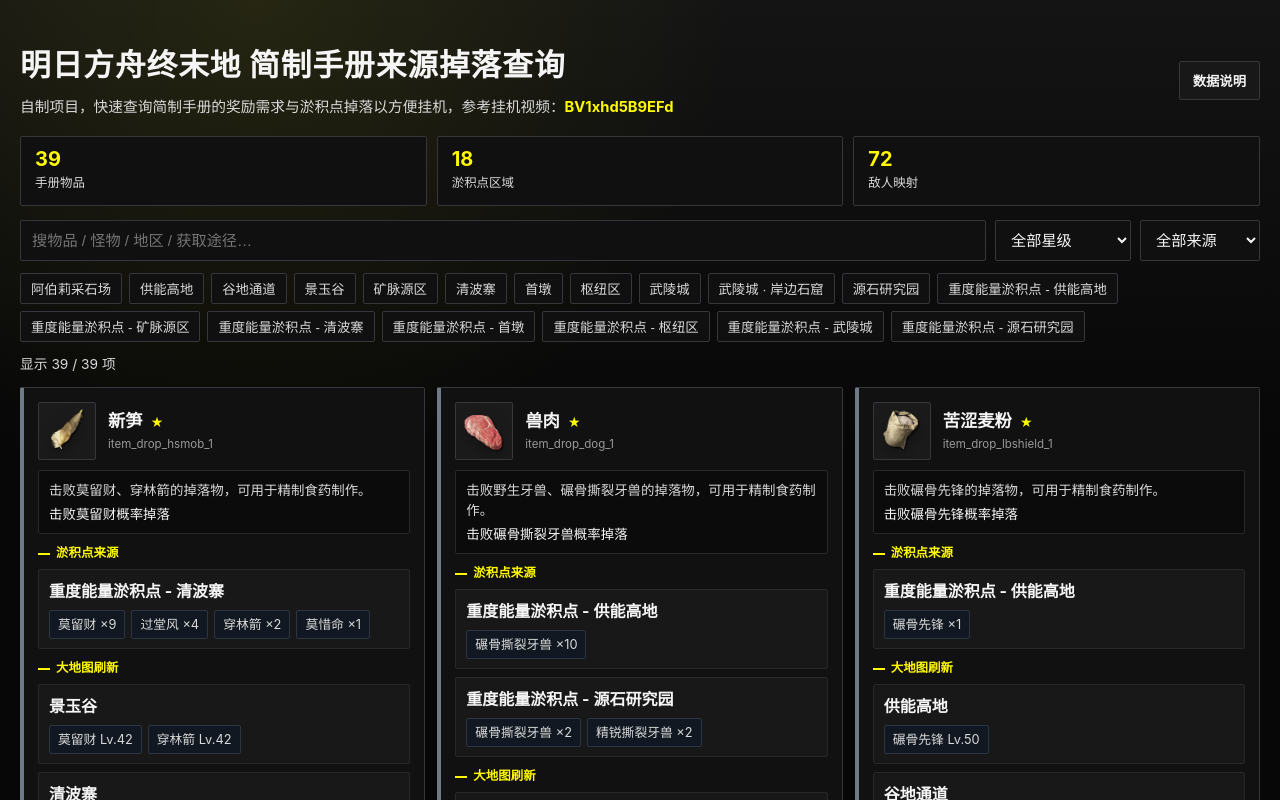
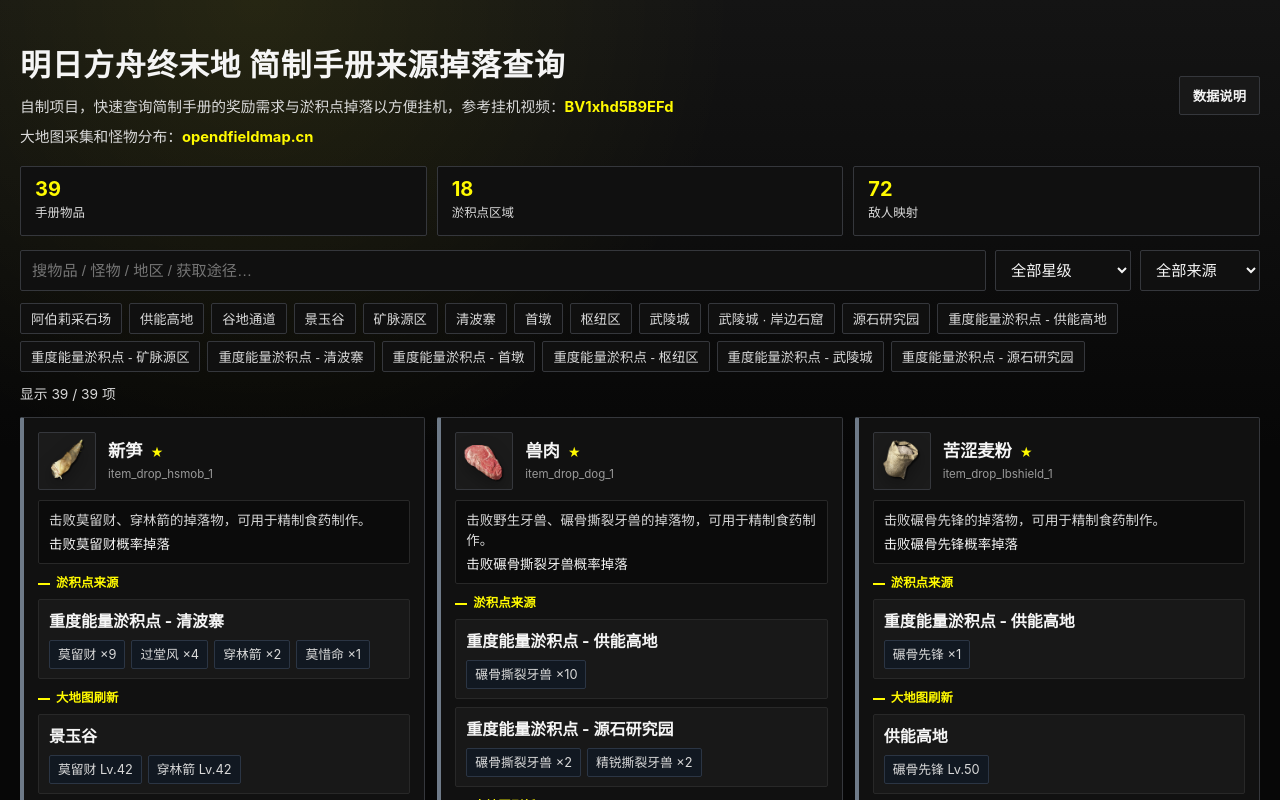
Before and after one commit to SodaXu/endfield-crafting-manual-checklist, a React (Vite) app: page / in a window 1280 px wide. Shown: the top 800 px of the page. Built offline with nearby package versions, Linux system fonts and the light colour scheme.

Commit message:
Add open map link to header

```diff
--- a/src/App.tsx
+++ b/src/App.tsx
@@ -153,6 +153,7 @@
           <div>
             <h1>明日方舟终末地 简制手册来源掉落查询</h1>
             <p className="subtitle">自制项目，快速查询简制手册的奖励需求与淤积点掉落以方便挂机，参考挂机视频：<a href="https://www.bilibili.com/video/BV1xhd5B9EFd" target="_blank" rel="noreferrer">BV1xhd5B9EFd</a></p>
+            <p className="subtitle">大地图采集和怪物分布：<a href="https://opendfieldmap.cn/" target="_blank" rel="noreferrer">opendfieldmap.cn</a></p>
           </div>
           <button className="about-button" onClick={() => setShowAbout(true)}>数据说明</button>
         </div>
```
